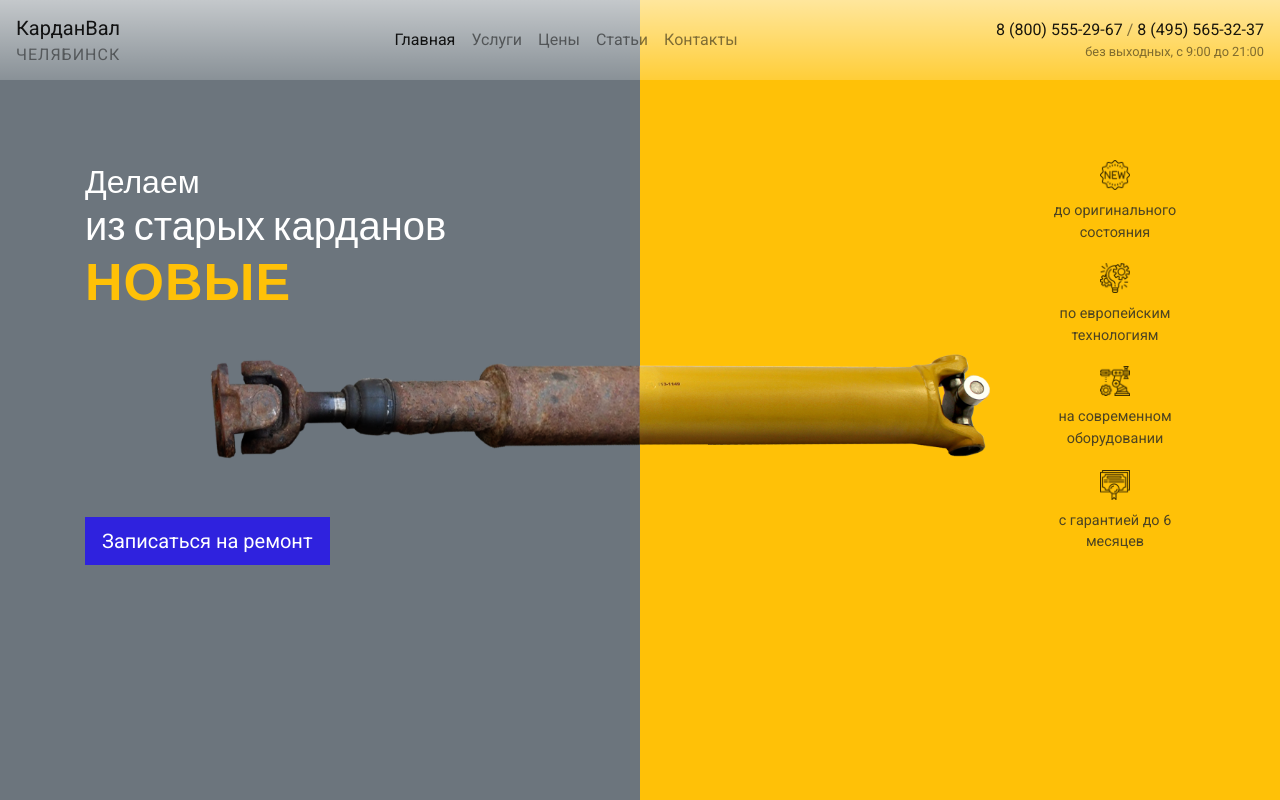
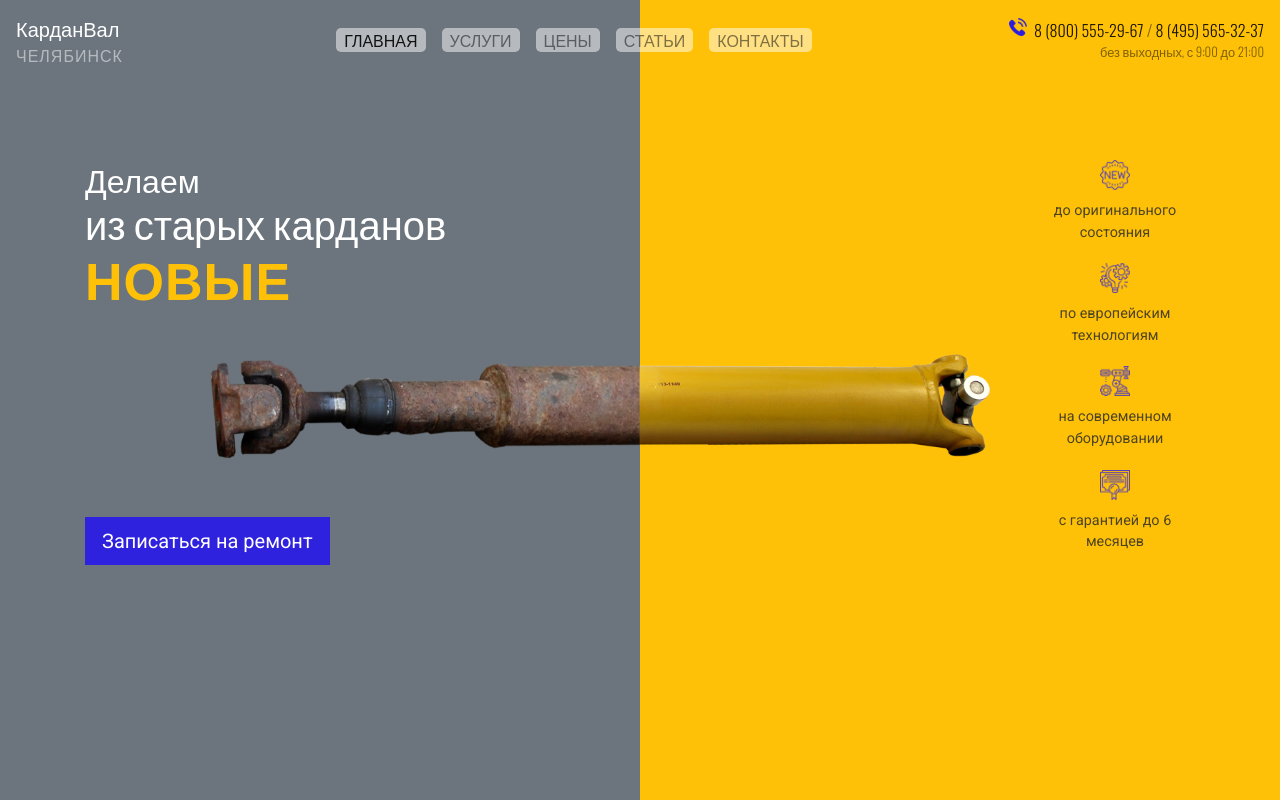
Before and after one commit to Olga-smart/kardan-val-chelyabinsk, a plain HTML site: page index.html in a window 1280 px wide. Drawn offline with nearby package versions, Linux system fonts and the light colour scheme.

Commit message:
modify main screen design

```diff
--- a/css/style.css
+++ b/css/style.css
@@ -1,6 +1,7 @@
 /* General */
 :root {
 	--blue: #2f22de;
+	--blue-dark: #271cba;
 }
 body {
 	font-family: 'Roboto', sans-serif;
@@ -12,12 +13,13 @@ h1, h2, h3, h4, h5, h6 {
 
 /* Navbar */
 .navbar {
+	background-color: rgba(255,255,255,0.2);
+	background-color: rgba(255,255,255,0.4);
 	background-color: transparent;
+	font-family: 'Oswald', sans-serif;
 }
-/* End Navbar */
-.navbar {
-	background: linear-gradient(to bottom, rgba(255,255,255,0.5), rgba(255,255,255,0));
-	background-color: rgba(255,255,255,0.2);
+.navbar .navbar-brand {
+	color: #fff;
 }
 .navbar .navbar-brand small {
 	display: block;
@@ -25,6 +27,28 @@ h1, h2, h3, h4, h5, h6 {
 	opacity: 0.5;
 	letter-spacing: 1px;
 }
+.navbar .nav-link {
+	background-color: rgba(255,255,255,0.5);
+	padding-top: 0;
+	padding-bottom: 0;
+	text-transform: uppercase;
+	border-radius: 5px;
+}
+.navbar .nav-link:hover {
+	background-color: #fff;
+}
+.navbar .nav-item:not(:last-child) {
+	margin-right: 1rem;
+}
+.navbar .navbar-text {
+	background-image: url(../img/phone.png);
+	background-repeat: no-repeat;
+	background-size: 18px;
+	background-position: top 0.5rem left;
+	padding-left: 25px;
+}
+/* End Navbar */
+
 /* Header */
 header {
 	background:
@@ -59,6 +83,10 @@ header .btn {
 	margin-top: 25vh;
 	border-radius: 0;
 }
+header .btn:hover {
+	background-color: var(--blue-dark);
+	color: #fff;
+}
 header .header-benefit {
 	padding-top: 40px;
 	padding-bottom: 20px;
@@ -69,15 +97,15 @@ header .header-benefit {
 	font-size: 0.9rem;
 }
 header .header-benefit-1 {
-	background-image: url(../img/new.png);
+	background-image: url(../img/new-blue.png);
 }
 header .header-benefit-2 {
-	background-image: url(../img/technology.png);
+	background-image: url(../img/technology-blue.png);
 }
 header .header-benefit-3 {
-	background-image: url(../img/machine.png);
+	background-image: url(../img/machine-blue.png);
 }
 header .header-benefit-4 {
-	background-image: url(../img/guarantee.png);
+	background-image: url(../img/guarantee-blue.png);
 }
 /* End Header */
```
Also changed, not shown: img/guarantee-blue.png (added), img/machine-blue.png (added), img/new-blue.png (added), img/phone.png (added), img/technology-blue.png (added), 1 other file.
